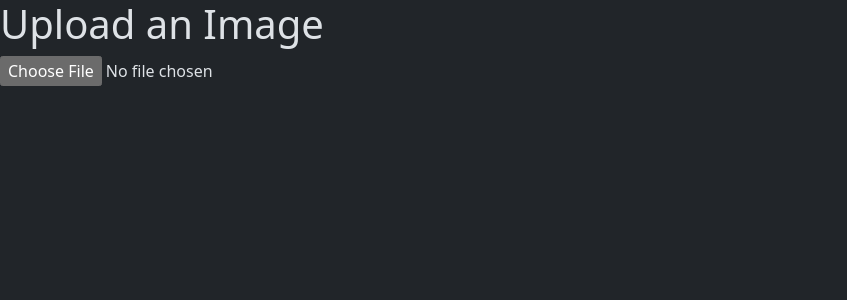
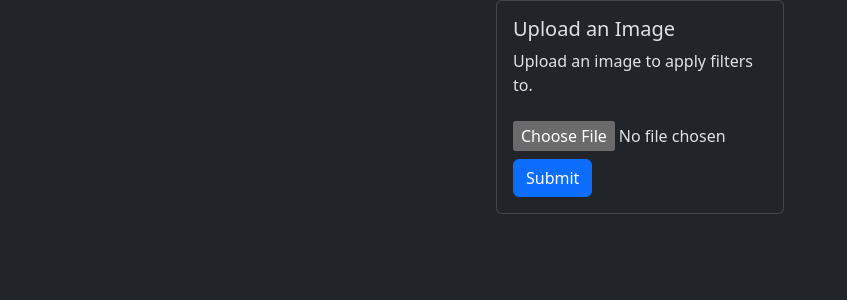
Before and after one commit to kyle-parker-1500/EditLab, a Flask app: page / in a window 1280 px wide. Shown: the top 300 px of the page, without its empty margins (0-847 px from the left). Run offline with Flask 3, Linux system fonts and the light colour scheme; some libraries are stand-ins or nearby versions.

Commit message:
minor changes to upload design

```diff
--- a/templates/index.html
+++ b/templates/index.html
@@ -8,8 +8,14 @@
     {{ bootstrap.load_css() }}
   </head>
   <body>
-    <h1>Upload an Image</h1>
-    <input type="file" id="avatar" name="avatar" accept="image/png, image/jpeg" />
+    <div class="card m-auto" style="width: 18rem;">
+      <div class="card-body">
+        <h5 class="card-title">Upload an Image</h5>
+        <p class="card-text">Upload an image to apply filters to.</p>
+        <input class="m-auto my-2" type="file" id="filter_img" name="filter_img" accept=".png, .jpg, .jpeg" />
+        <a href="#" class="btn btn-primary">Submit</a>
+      </div>
+    </div>
     {{ bootstrap.load_js() }}
   </body>
 </html>
```
